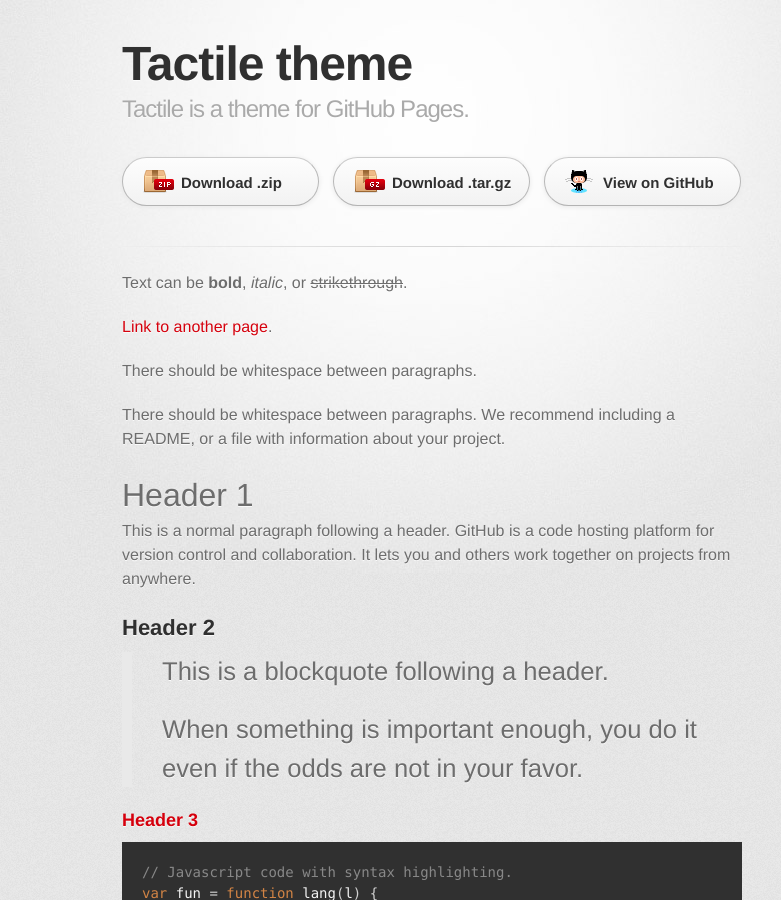
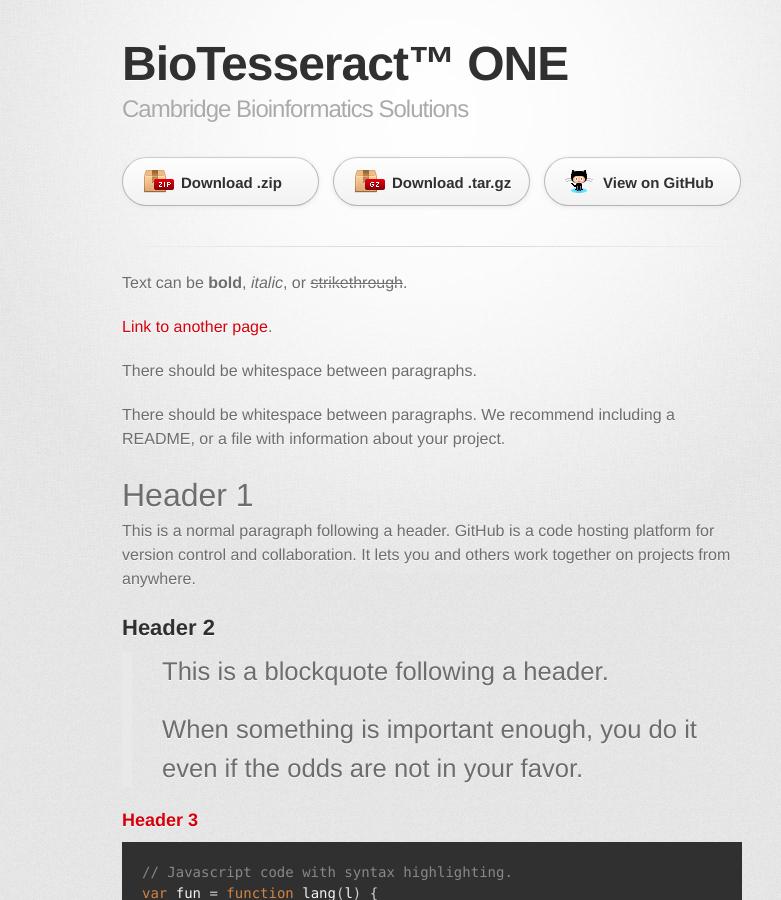
Before and after one commit to BioTesseract/BioTesseract-ONE-Desktop-GUI, a Jekyll site: the page built from docs/index.md, in a window 1280 px wide and 900 px high. Shown: the whole window, without its empty margins (208-989 px from the left). Built offline with Jekyll 4.4.1, drawn with Linux system fonts in a browser that asks for light colours; some web fonts are replaced; some of the changed text lies outside the part shown.

Commit message:
Update _config.yml

```diff
--- a/docs/_config.yml
+++ b/docs/_config.yml
@@ -1,5 +1,5 @@
-title: Tactile theme
-description: Tactile is a theme for GitHub Pages.
+title: BioTesseract™ ONE
+description: Cambridge Bioinformatics Solutions
 show_downloads: true
 google_analytics:
 theme:
```
